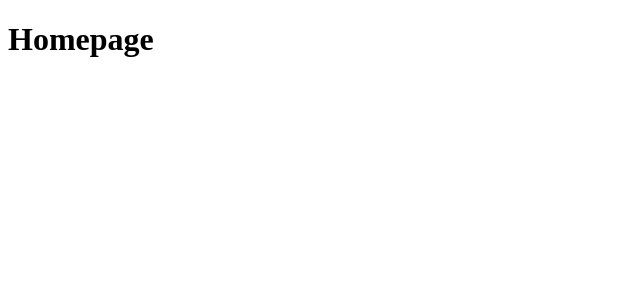
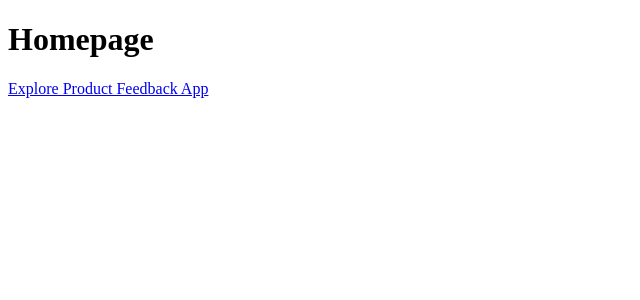
Before and after one commit to crsecu/productFeedbackApp, a React app: page / in a window 1280 px wide. Shown: the top 300 px of the page, without its empty margins (0-640 px from the left). Built offline with nearby package versions, Linux system fonts and the light colour scheme; the HTML template or start-up script is replaced by a standard one.

Commit message:
add temporary NavLink to navigate from Homepage to Feedback Board Page for easier development while Homepage remains under construction

```diff
--- a/src/ui/Home.tsx
+++ b/src/ui/Home.tsx
@@ -1,5 +1,12 @@
+import { NavLink } from "react-router-dom";
+
 function Home(): React.JSX.Element {
-  return <h1>Homepage</h1>;
+  return (
+    <>
+      <h1>Homepage</h1>
+      <NavLink to="/feedbackBoard">Explore Product Feedback App</NavLink>
+    </>
+  );
 }
 
 export default Home;
```
